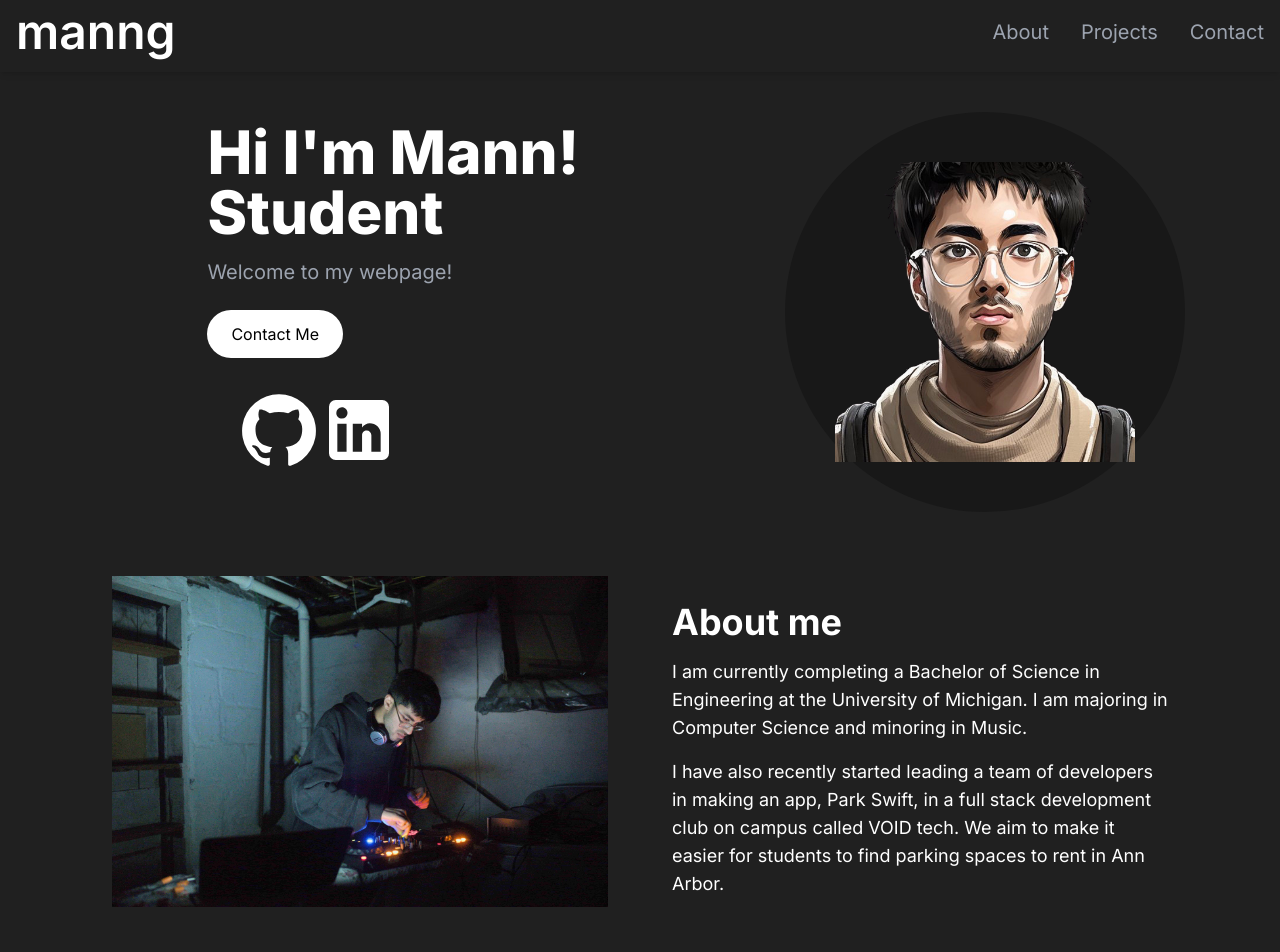
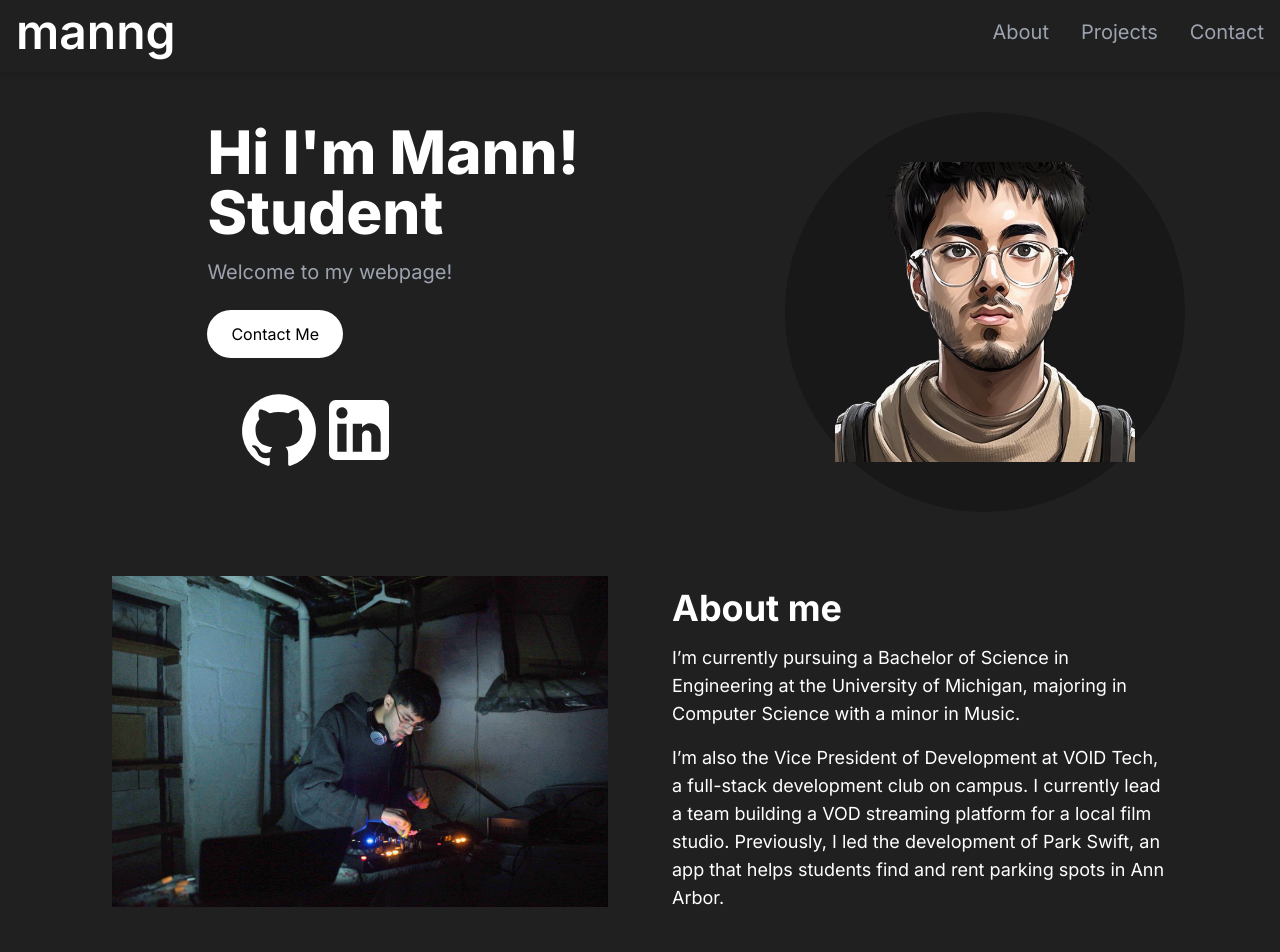
Before and after one commit to manngup/manng.net, a Next.js app: page / in a window 1280 px wide. Shown: the top 952 px of the page. Built offline with nearby package versions, Linux system fonts and the light colour scheme.

Commit message:
Update About section text

```diff
--- a/src/app/components/About.tsx
+++ b/src/app/components/About.tsx
@@ -1,5 +1,5 @@
-import React from 'react'
-import Image from 'next/image'
+import React from "react";
+import Image from "next/image";
 
 const About = () => {
   return (
@@ -10,20 +10,26 @@ const About = () => {
           alt="djing image"
           width={600}
           height={600}
-            className='mb-4'
+          className="mb-4"
         />
         <div>
           <h2 className="text-4xl font-bold text-white mb-4">About me</h2>
           <p className="text-base lg:text-lg mb-4">
-                I am currently completing a Bachelor of Science in Engineering at the University of Michigan. I am majoring in Computer Science and minoring in Music.
+            I’m currently pursuing a Bachelor of Science in Engineering at the
+            University of Michigan, majoring in Computer Science with a minor in
+            Music.
           </p>
           <p className="text-base lg:text-lg">
-                I have also recently started leading a team of developers in making an app, Park Swift, in a full stack development club on campus called VOID tech. We aim to make it easier for students to find parking spaces to rent in Ann Arbor.
+            I’m also the Vice President of Development at VOID Tech, a
+            full-stack development club on campus. I currently lead a team
+            building a VOD streaming platform for a local film studio.
+            Previously, I led the development of Park Swift, an app that helps
+            students find and rent parking spots in Ann Arbor.
           </p>
         </div>
       </div>
     </section>
-  )
-}
+  );
+};
 
-export default About
+export default About;
```
Lines whose indentation alone changed are shown as unchanged.
